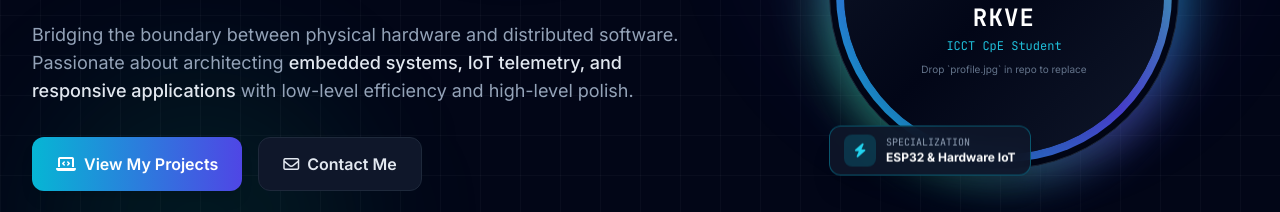
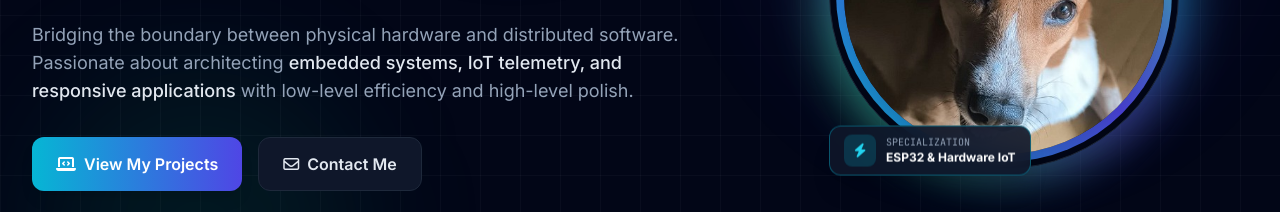
Before and after one commit to Redine1/portfolio, a plain HTML site: page index.html in a window 1280 px wide. Shown: the part 466-678 px from the top of the page. Drawn offline with nearby package versions, Linux system fonts and the light colour scheme.

Commit message:
Update index.html

```diff
--- a/index.html
+++ b/index.html
@@ -267,7 +267,7 @@
                     <!-- ========================================================================= -->
                     <img
                       id="profile-img"
-                      src="profile.jpg"
+                      src="images/profile.jpg"
                       alt="Redine Kyle Villabito Elejorde - Computer Engineering Student"
                       class="w-full h-full object-cover object-center group-hover:scale-105 transition-transform duration-500"
                       onerror="this.style.display='none'; document.getElementById('avatar-fallback').classList.remove('hidden');"
```
